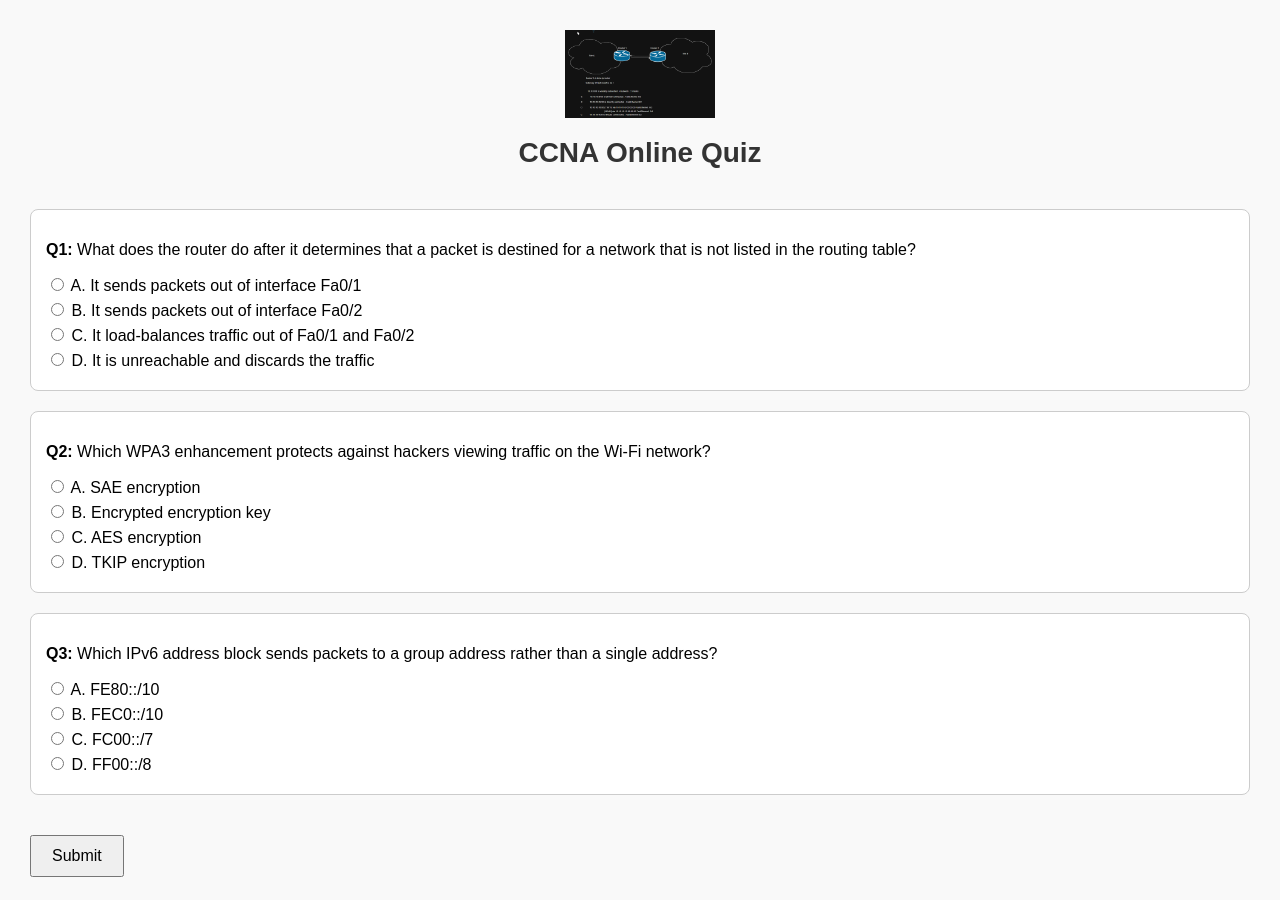
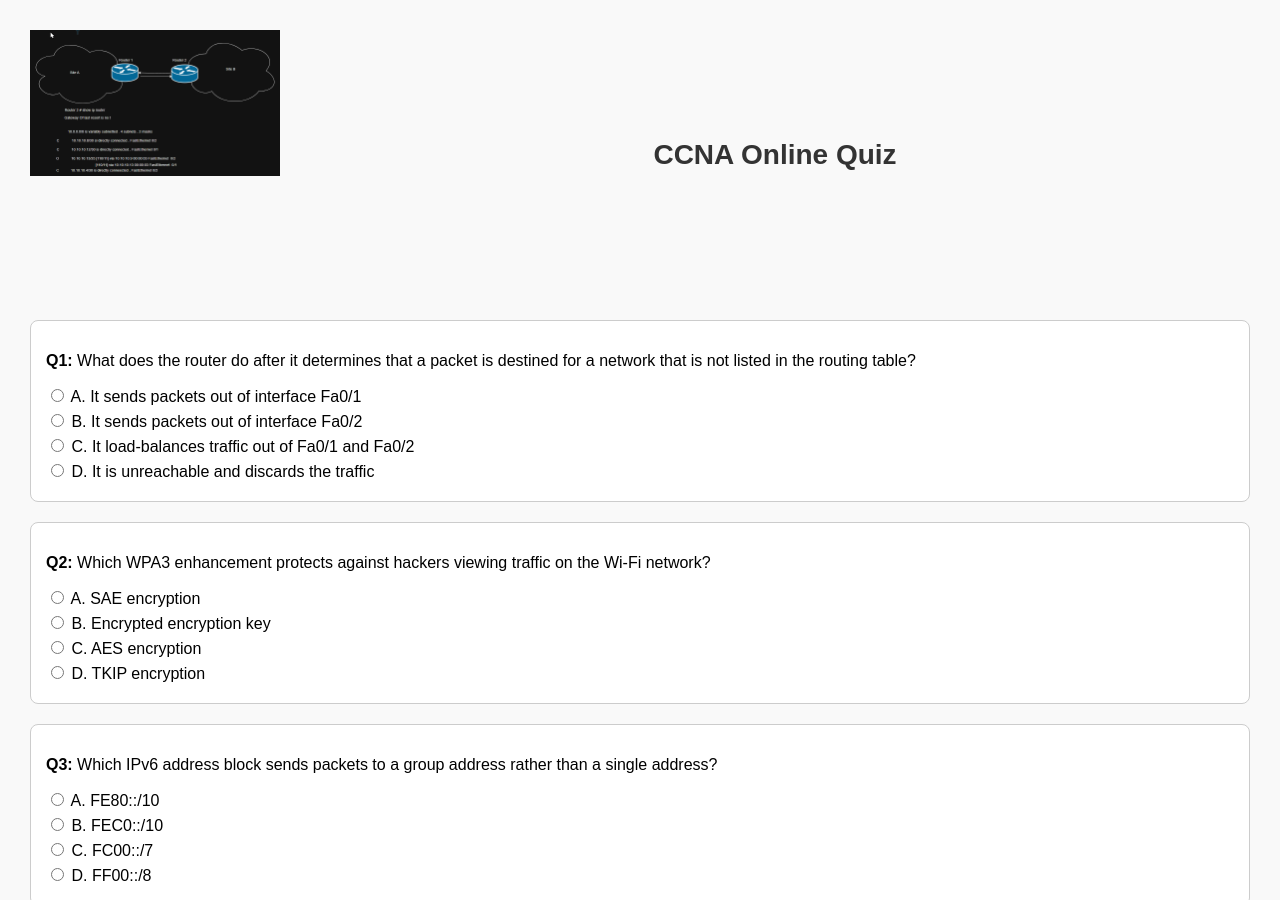
Before and after one commit to 0101100000101110/ccnaq, a plain HTML site: page index.html in a window 1280 px wide. Shown: the top 900 px of the page. Drawn offline with Linux system fonts and the light colour scheme.

Commit message:
Update index.html

```diff
--- a/index.html
+++ b/index.html
@@ -12,17 +12,21 @@
     .header {
       text-align: center;
       margin-bottom: 40px;
+      position: relative;
     }
     .header img {
-      max-width: 150px;
-      display: block;
-      margin: 0 auto 15px;
+      width: 250px;   /* ✅ تكبير حجم الصورة */
+      float: left;    /* ✅ تحريك الصورة لليسار */
+      margin-right: 20px;
     }
     .header h1 {
       font-size: 28px;
       color: #333;
+      line-height: 250px; /* ✅ يخلي العنوان بمحاذاة الصورة */
+      margin: 0;
     }
     .question {
+      clear: both; /* ✅ يخلي الأسئلة تبدأ بعد الصورة */
       margin-bottom: 20px;
       padding: 15px;
       border: 1px solid #ccc;
```
